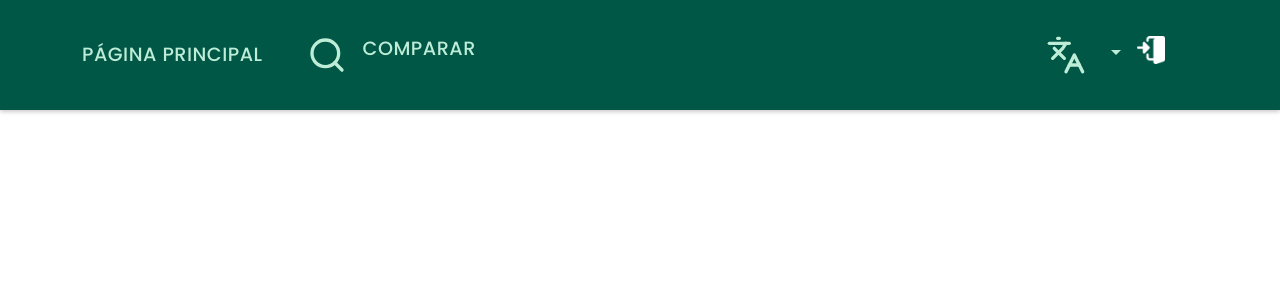
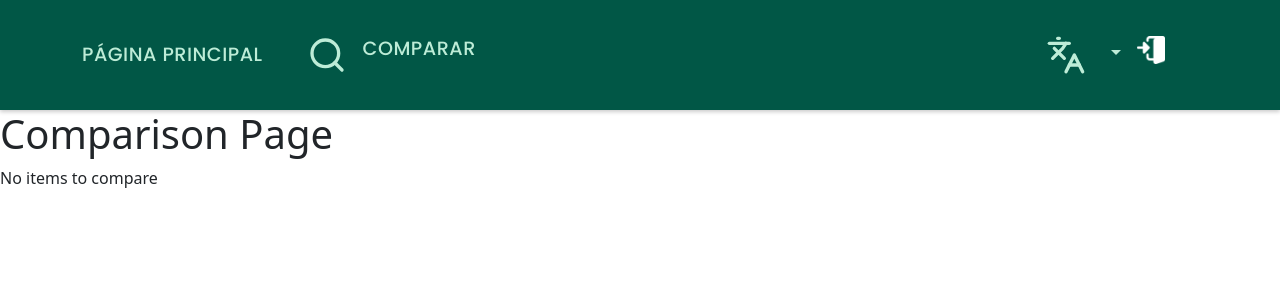
Before and after one commit to Pixoll/food-comp-db-frontend, a React (Create React App) app: page /comparison in a window 1280 px wide. Shown: the top 300 px of the page. Built offline with nearby package versions, Linux system fonts and the light colour scheme.

Commit message:
Add basic implementation to add/remove food codes

```diff
--- a/src/core/components/search/FoodResultsTable.tsx
+++ b/src/core/components/search/FoodResultsTable.tsx
@@ -215,6 +215,9 @@ export default function FoodResultsTable({
               <th>
                 {t("Table_FoodResults.action")}
               </th>
+              <th>
+                Comparar
+              </th>
             </tr>
             </thead>
             <tbody>
@@ -243,6 +246,25 @@ export default function FoodResultsTable({
                     </button>
                   )}
                 </td>
+                <th>
+                  <button>
+                    {comparisonFoods.includes(item.code) ? (
+                      <button
+                        onClick={() => removeFromComparison(item.code)}
+                        className="btn btn-danger"
+                      >
+                        Eliminar
+                      </button>
+                    ) : (
+                      <button
+                        onClick={() => addToComparison(item.code)}
+                        className="btn btn-primary"
+                      >
+                        Comparar
+                      </button>
+                    )}
+                  </button>
+                </th>
               </tr>
             ))}
             </tbody>
--- a/src/pages/comparison/ComparisonPage.tsx
+++ b/src/pages/comparison/ComparisonPage.tsx
@@ -1,7 +1,20 @@
+import { useComparison } from "../../core/context/ComparisonContext";
 export default function ComparisonPage() {
+     const { comparisonFoods } = useComparison();
     return (
         <div>
-
+            <h1>Comparison Page</h1>
+            <div className="comparison-container">
+                {comparisonFoods.length > 0 ? (
+                    comparisonFoods.map((food, index) => (
+                        <div key={index} className="comparison-item">
+                            <p>{food}</p>
+                        </div>
+                    ))
+                ) : (
+                    <p>No items to compare</p>
+                )}
+            </div>
         </div>
          )
 }
```
